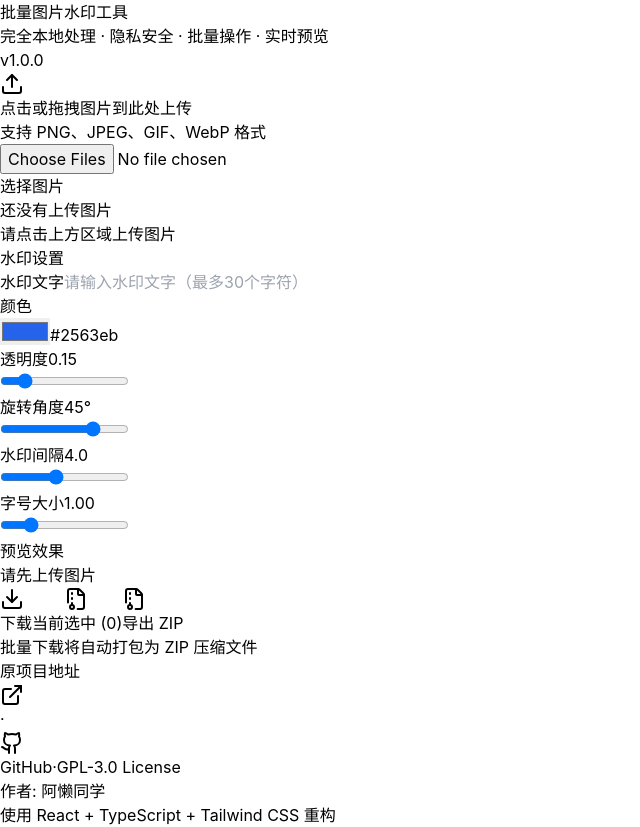
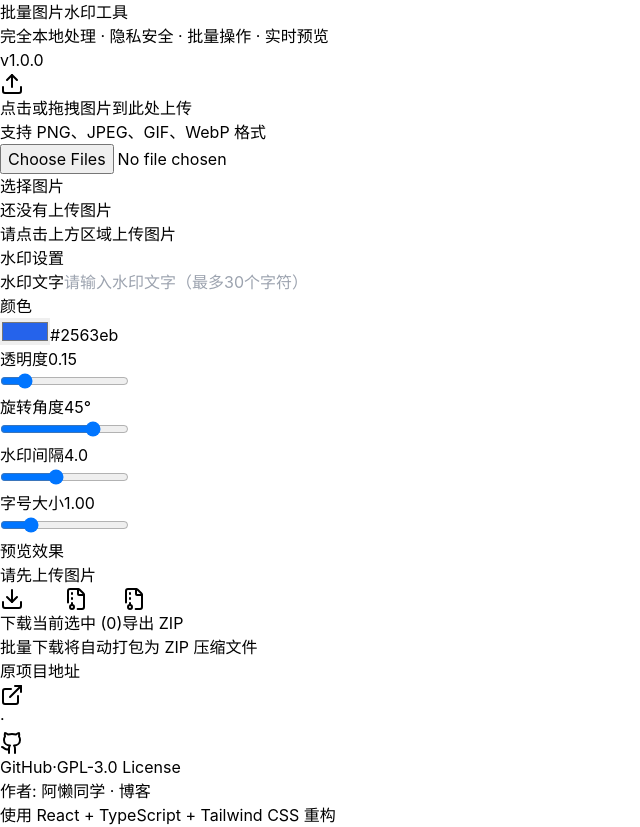
Before and after one commit to hloolx/shuiyin, a React (Vite) app: page / in a window 1280 px wide. Shown: the whole page, without its empty margins (0-640 px from the left). Built offline with nearby package versions, Linux system fonts and the light colour scheme.

Commit message:
更新: 添加精美README头部、腾讯云赞助信息和作者链接

```diff
--- a/src/components/Footer.tsx
+++ b/src/components/Footer.tsx
@@ -7,7 +7,7 @@ export function Footer() {
         <div className="flex flex-col items-center justify-between gap-4 text-sm text-gray-600 md:flex-row">
           <div className="flex flex-wrap items-center justify-center gap-4">
             <a
-              href="https://water.15o.cc"
+              href="https://github.com/joyqi/sfz"
               target="_blank"
               rel="noopener noreferrer"
               className="flex items-center gap-1 hover:text-blue-600"
@@ -17,7 +17,7 @@ export function Footer() {
             </a>
             <span>·</span>
             <a
-              href="https://github.com/hloolv/shuiyin"
+              href="https://github.com/hloolx/shuiyin"
               target="_blank"
               rel="noopener noreferrer"
               className="flex items-center gap-1 hover:text-blue-600"
@@ -27,7 +27,7 @@ export function Footer() {
             </a>
             <span>·</span>
             <a
-              href="https://github.com/hloolv/shuiyin/blob/main/LICENSE"
+              href="https://github.com/hloolx/shuiyin/blob/master/LICENSE"
               target="_blank"
               rel="noopener noreferrer"
               className="hover:text-blue-600"
@@ -40,12 +40,21 @@ export function Footer() {
             <p>
               作者:{' '}
               <a
-                href="https://github.com/hloolv"
+                href="https://github.com/hloolx"
                 target="_blank"
                 rel="noopener noreferrer"
                 className="hover:text-blue-600"
               >
                 阿懒同学
+              </a>
+              {' '}·{' '}
+              <a
+                href="https://www.alantx.cn"
+                target="_blank"
+                rel="noopener noreferrer"
+                className="hover:text-blue-600"
+              >
+                博客
               </a>
             </p>
             <p className="mt-1 text-xs text-gray-500">
```
Also changed, not shown: 2 other files (tests, documents, lock files or other folders).
